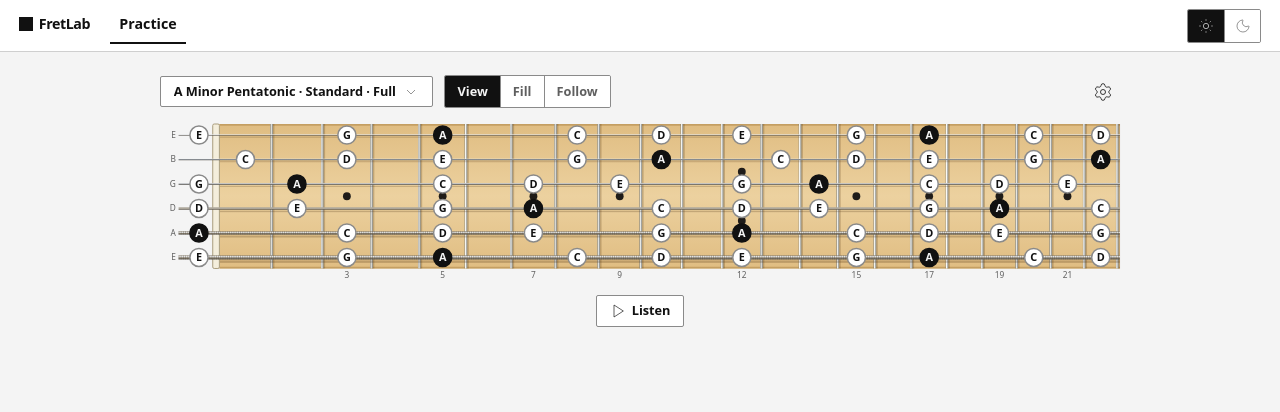
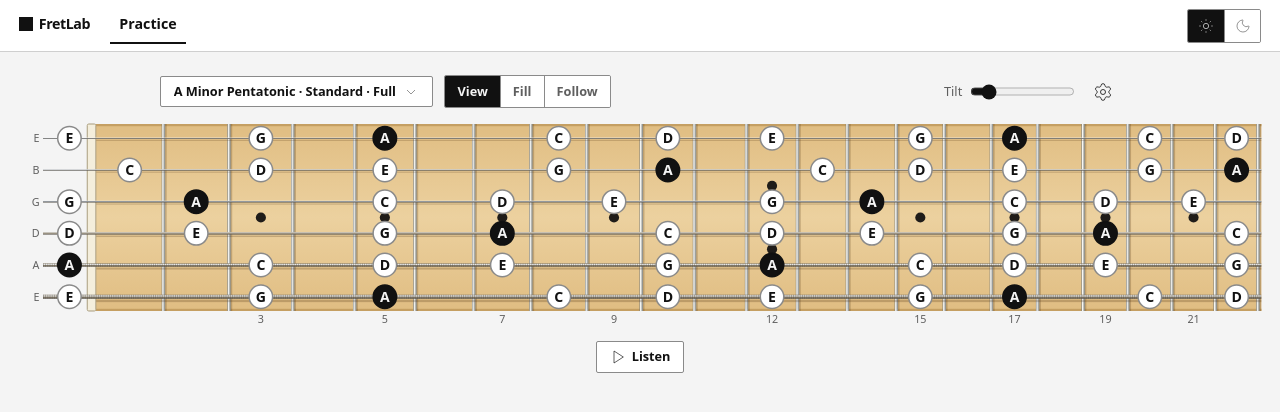
Before and after one commit to 8p4dev/FretLab, a Preact app: page / in a window 1280 px wide. Shown: the top 412 px of the page. Built offline with nearby package versions, Linux system fonts and the light colour scheme.

Commit message:
연습 화면 보드를 넓게, 폰에서도 기울기 슬라이더, 가로 폰 헤더 한 줄

```diff
--- a/src/core/device.ts
+++ b/src/core/device.ts
@@ -1,3 +1,18 @@
 // 기기 판정 (오케스트레이터 소유). 그립 모드는 터치 기기만 (orchestration_fretlab_i18n.md G1)
+import { useEffect, useState } from 'preact/hooks'
+
 export const isTouchDevice = (): boolean =>
   typeof matchMedia !== 'undefined' && (matchMedia('(pointer: coarse)').matches || navigator.maxTouchPoints > 0)
+
+/** 미디어쿼리가 맞는 동안 true. matchMedia 가 없으면(SSR 등) false */
+export function useMedia(query: string): boolean {
+  const [v, set] = useState(() => typeof matchMedia !== 'undefined' && matchMedia(query).matches)
+  useEffect(() => {
+    if (typeof matchMedia === 'undefined') return
+    const mq = matchMedia(query), on = () => set(mq.matches)
+    on()
+    mq.addEventListener('change', on)
+    return () => mq.removeEventListener('change', on)
+  }, [query])
+  return v
+}
--- a/src/features/study/StudyPage.tsx
+++ b/src/features/study/StudyPage.tsx
@@ -8,6 +8,7 @@ import type { Str } from '../../core/i18n'
 import { labelOf, midiAt, positions, scaleById, tuningById } from '../../core/music'
 import { playNote, playSequence } from '../../core/audio'
 import { href } from '../../router'
+import { useMedia } from '../../core/device'
 import { haptic } from '../feel'
 import { Fretboard } from '../fretboard/Fretboard'
 import { ScaleBar, OptionsButton } from '../picker/ScaleBar'
@@ -26,19 +27,7 @@ const em = (tpl: string, bold: string | number, vars: Vars = {}) => {
   return <>{fmt(a, vars)}<strong>{bold}</strong>{fmt(b, vars)}</>
 }
 const GAP_MS = 220
-const NARROW = '(max-width: 760px)'
 const reducedMotion = () => matchMedia('(prefers-reduced-motion: reduce)').matches
-
-/** ≤760 폭이면 true(프렛 창 분할 기준, study.css 의 모바일 분기와 같은 값) */
-function useNarrow(): boolean {
-  const [v, set] = useState(() => matchMedia(NARROW).matches)
-  useEffect(() => {
-    const mq = matchMedia(NARROW), on = () => set(mq.matches)
-    mq.addEventListener('change', on)
-    return () => mq.removeEventListener('change', on)
-  }, [])
-  return v
-}
 
 export default function StudyPage({ mode }: { mode: StudyMode }) {
   const s = useSettings()
@@ -130,10 +119,14 @@ export default function StudyPage({ mode }: { mode: StudyMode }) {
   else if (mode === 'follow') states = follow.states
   else if (playIdx >= 0) { const m = [...marks].sort((a, b) => a.midi - b.midi)[playIdx]; if (m) states = { [posKey(m)]: 'target' } }
 
-  // 모바일(≤760) 프렛 창: 9칸 넘는 범위는 창으로 나눠 ◂ ▸ 로 넘긴다(StudyPage 로컬). 채점·순서는 포지션 전체 기준 그대로.
+  // 모바일(≤760 또는 가로 폰) 프렛 창: 9칸 넘는 범위는 창으로 나눠 ◂ ▸ 로 넘긴다(StudyPage 로컬). 채점·순서는 포지션 전체 기준 그대로.
   // Fretboard 는 범위 밖 마크·상태를 그리지 않으므로 frets 만 바꾸면 된다. target 이 창 밖이면 그 창으로 자동 이동
-  const narrow = useNarrow()
-  const wins = useMemo(() => (narrow ? fretWindows(pos.frets) : [pos.frets]), [narrow, pos])
+  const narrow = useMedia('(max-width: 760px)') // study.css 의 모바일 분기와 같은 값
+  const portraitPhone = useMedia('(max-width: 760px) and (orientation: portrait)')
+  const landscapePhone = useMedia('(max-height: 500px) and (pointer: coarse)')
+  // 가로 폰(7차 C9)도 창으로 나눈다: 22프렛 전체를 807px 폭에 그리면 높이가 130px 뿐이다
+  const split = narrow || landscapePhone
+  const wins = useMemo(() => (split ? fretWindows(pos.frets) : [pos.frets]), [split, pos])
   const [win, setWin] = useState(0)
   const wi = Math.min(win, wins.length - 1)
   useEffect(() => { setWin(0) }, [pos])
@@ -170,7 +163,7 @@ export default function StudyPage({ mode }: { mode: StudyMode }) {
   return (
     <div className="study" data-mode={mode}>
       <header className="study-head">
-        <ScaleBar />
+        <ScaleBar compact={landscapePhone} />
         <div className="study-tools">
         <nav className="seg" aria-label={t(S.modes)}>
           {MODES.map(({ m, label }) => <a key={m} href={href.study(m)} aria-current={m === mode ? 'page' : undefined}>{t(label)}</a>)}
@@ -201,7 +194,7 @@ export default function StudyPage({ mode }: { mode: StudyMode }) {
       )}
 
       <div className={`study-board${shake ? ' shake' : ''}`} {...boardEvents}>
-        <Fretboard tuning={tuning} frets={wins[wi]} marks={shown} states={states} labelMode={s.labelMode} accidental={s.accidental} tilt={s.tilt} onTap={onTap} drag={drag} />
+        <Fretboard tuning={tuning} frets={wins[wi]} marks={shown} states={states} labelMode={s.labelMode} accidental={s.accidental} tilt={s.tilt} stringGap={portraitPhone ? 1.45 : undefined} onTap={onTap} drag={drag} />
       </div>
 
       {mode === 'fill' && fill.result && <Summary title={t(S.results)} nums={[[t(S.correct), fill.result.hit, 'ok'], [t(S.wrong), fill.result.miss, 'danger'], [t(S.missed), fill.result.missing]]} line={statsLine(stat, lang)} />}
--- a/src/features/study/study.css
+++ b/src/features/study/study.css
@@ -1,16 +1,24 @@
 /* 연습 화면 — 토큰만. D 소유. 모바일 하단 고정 바는 .study-bar (index.css 가 토스트 위치에 참조) */
 
 /* 상단: ScaleBar + 모드 탭 + 도구 (DrillDown TreeHeader) */
-.study-head { display: flex; align-items: center; gap: .75rem; flex-wrap: wrap; margin-bottom: 1rem; }
+/* 7차 C3: main 은 연습 화면에서 1360 까지 넓어지지만(index.css) 헤더는 960 가운데 — 보드만 넓힌다 */
+.study-head { display: flex; align-items: center; gap: .75rem; flex-wrap: wrap; max-width: 960px; margin: 0 auto 1rem; }
 /* 도구 묶음(모드 탭 + 기울기 + 톱니): 좁으면 ScaleBar 아래 줄로 통째로 내려간다(톱니만 혼자 떨어지지 않게) */
 .study-tools { display: flex; align-items: center; gap: .75rem; flex: 1 1 auto; min-width: 0; }
 .study-head .seg { flex: none; }
 .study-head .seg a { min-height: var(--tap); white-space: nowrap; }
 .study-spacer { flex: 1; }
-/* PC 퀵 기울기(S3): 마우스 + 넓은 폭에서만. 0 = 평면 */
-.study-tilt { display: none; align-items: center; gap: .5rem; font-size: var(--fs-sm); white-space: nowrap; }
+/* 퀵 기울기(S3, 7차 C4: 폰에서도). 0 = 평면 */
+.study-tilt { display: inline-flex; align-items: center; gap: .5rem; font-size: var(--fs-sm); white-space: nowrap; }
 .study-tilt input { width: 7rem; min-height: var(--tap); margin: 0; accent-color: var(--text); }
-@media (hover: hover) and (min-width: 761px) { .study-tilt { display: inline-flex; } }
+/* 전역 input:focus 의 inset 테두리는 range 에서 상자로 남는다(터치 후 계속 보임) → 키보드 포커스에만 외곽선 */
+.study-tilt input:focus { box-shadow: none; }
+.study-tilt input:focus-visible { outline: 2px solid var(--text); outline-offset: 2px; }
+/* 좁은 헤더(폰 세로·가로): 라벨 글자는 숨기고(input 의 aria-label 이 이름) 슬라이더만 짧게 */
+@media (max-width: 760px), (max-height: 500px) and (pointer: coarse) {
+  .study-tilt > span { display: none; }
+  .study-tilt input { width: 4.5rem; }
+}
 
 /* 포지션 줄: ◂ n/N ▸ */
 .study-pos { white-space: nowrap; display: flex; align-items: center; justify-content: center; gap: .25rem; margin-bottom: .75rem; font-size: var(--fs-sm); color: var(--text-2); }
@@ -70,4 +78,11 @@
 @media (max-height: 500px) and (pointer: coarse) {
   .study-bar { position: static; padding: 0; margin-top: 1rem; border: 0; background: none; }
   .study { padding-bottom: 0; }
+  /* 7차 C9: 헤더 한 줄(ScaleBar compact) + 여백 축소, 보드는 남는 높이를 쓴다(fretboard.css 의 45vh 상한은 가로 폰에서 175px 뿐) */
+  .study-head { flex-wrap: nowrap; margin-bottom: .5rem; }
+  .study-head .scale-bar { flex: 0 1 auto; min-width: 0; min-height: var(--tap); }
+  .study-tools { flex: 1 0 auto; }
+  .study-pos { margin-bottom: .25rem; }
+  .study-board { margin-bottom: .5rem; }
+  .study-board .fretboard .fb-base { max-height: max(200px, calc(100dvh - 11rem)); }
 }
--- a/src/index.css
+++ b/src/index.css
@@ -80,6 +80,9 @@ a, button, summary, [role='button'] { touch-action: manipulation; }
 }
 main { padding: 1.5rem max(1.25rem, env(safe-area-inset-right)) calc(3rem + var(--safe-b)) max(1.25rem, env(safe-area-inset-left)); max-width: 960px; margin: 0 auto; }
 @media (max-width: 760px) { main { padding: 1rem max(.85rem, env(safe-area-inset-right)) calc(2rem + var(--safe-b)) max(.85rem, env(safe-area-inset-left)); } }
+/* 연습 화면만 넓게(7차 C3: PC 에서 22프렛 보드가 화면을 쓰도록). 가로 폰은 위아래 여백을 줄인다(C9) */
+main:has(.study) { max-width: 1360px; }
+@media (max-height: 500px) and (pointer: coarse) { main:has(.study) { padding-top: .5rem; padding-bottom: calc(.5rem + var(--safe-b)); } }
 
 /* ===== 버튼 6종 (01 §3.3 상태표): 기본 · .primary 반전 · .danger · .ok · .ghost(아이콘) · .link ===== */
 button {
```
Also changed, not shown: 6 other files (tests, documents, lock files or other folders).
